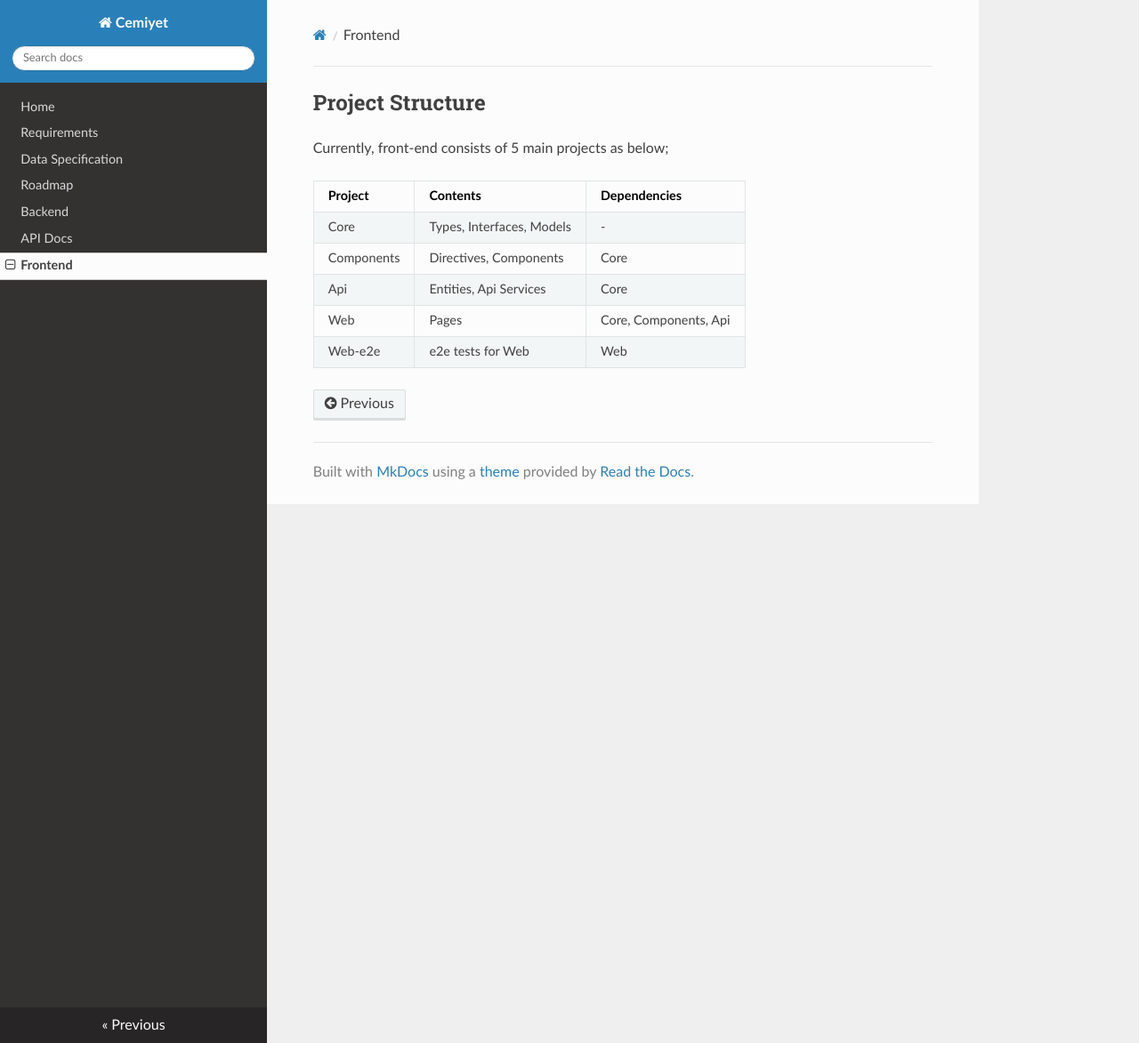
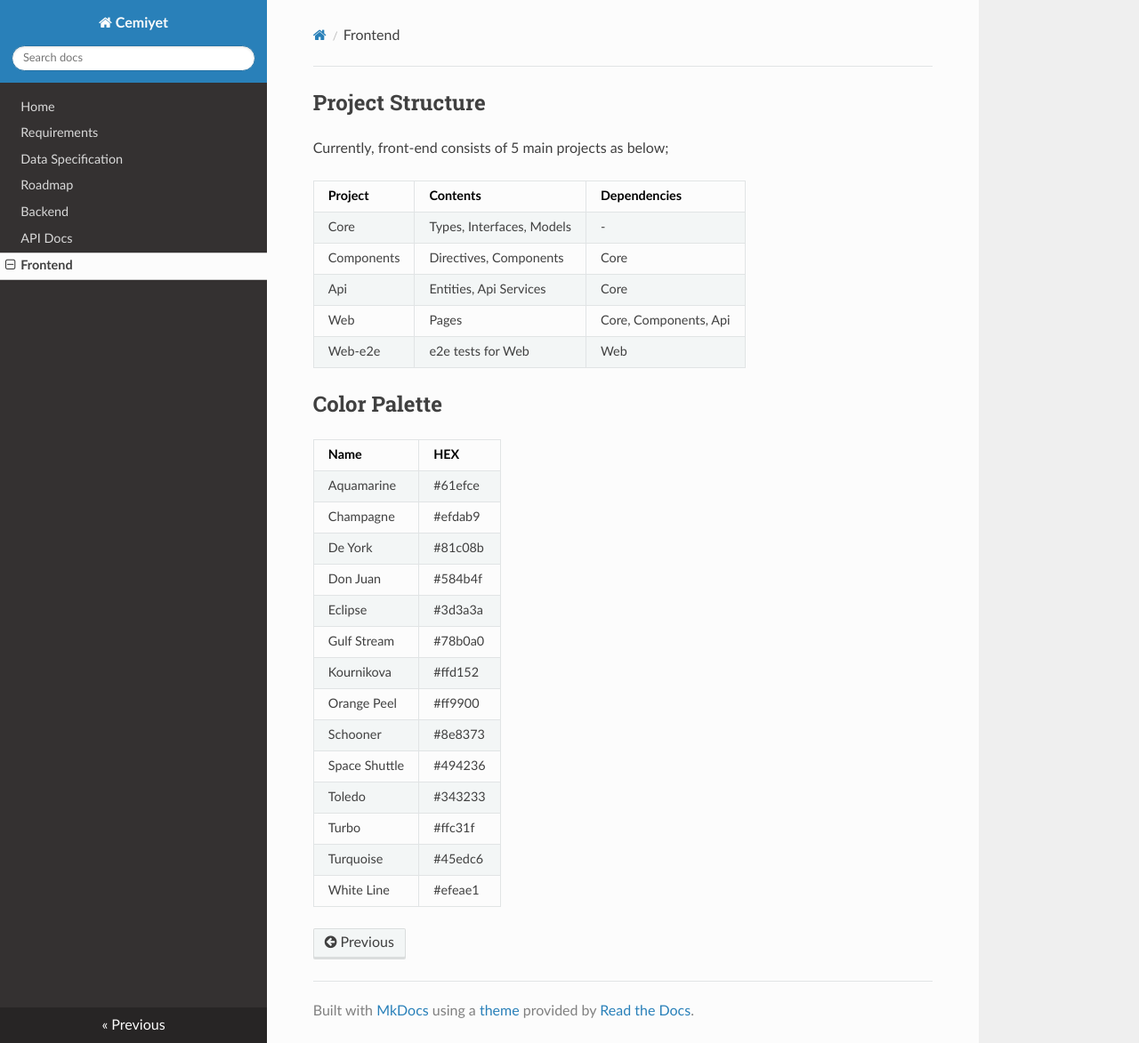
Before and after one commit to cemiyet/docs, an MkDocs documentation site: the page built from docs/front-end.md, in a window 1280 px wide and 1173 px high. Shown: the whole window at 89% size. Built offline with MkDocs 1.6.1, drawn with Linux system fonts in a browser that asks for light colours; nearby versions of some CDN libraries.

Commit message:
added color palette.

```diff
--- a/docs/front-end.md
+++ b/docs/front-end.md
@@ -9,3 +9,22 @@ Currently, front-end consists of 5 main projects as below;
 | Api | Entities, Api Services | Core |
 | Web | Pages | Core, Components, Api |
 | Web-e2e | e2e tests for Web | Web |
+
+## Color Palette
+
+| Name | HEX |
+|--|--|
+| Aquamarine | #61efce |
+| Champagne | #efdab9 |
+| De York | #81c08b |
+| Don Juan | #584b4f |
+| Eclipse | #3d3a3a |
+| Gulf Stream | #78b0a0 |
+| Kournikova | #ffd152 |
+| Orange Peel | #ff9900 |
+| Schooner | #8e8373 |
+| Space Shuttle | #494236 |
+| Toledo | #343233 |
+| Turbo | #ffc31f |
+| Turquoise | #45edc6 |
+| White Line | #efeae1 |
```
